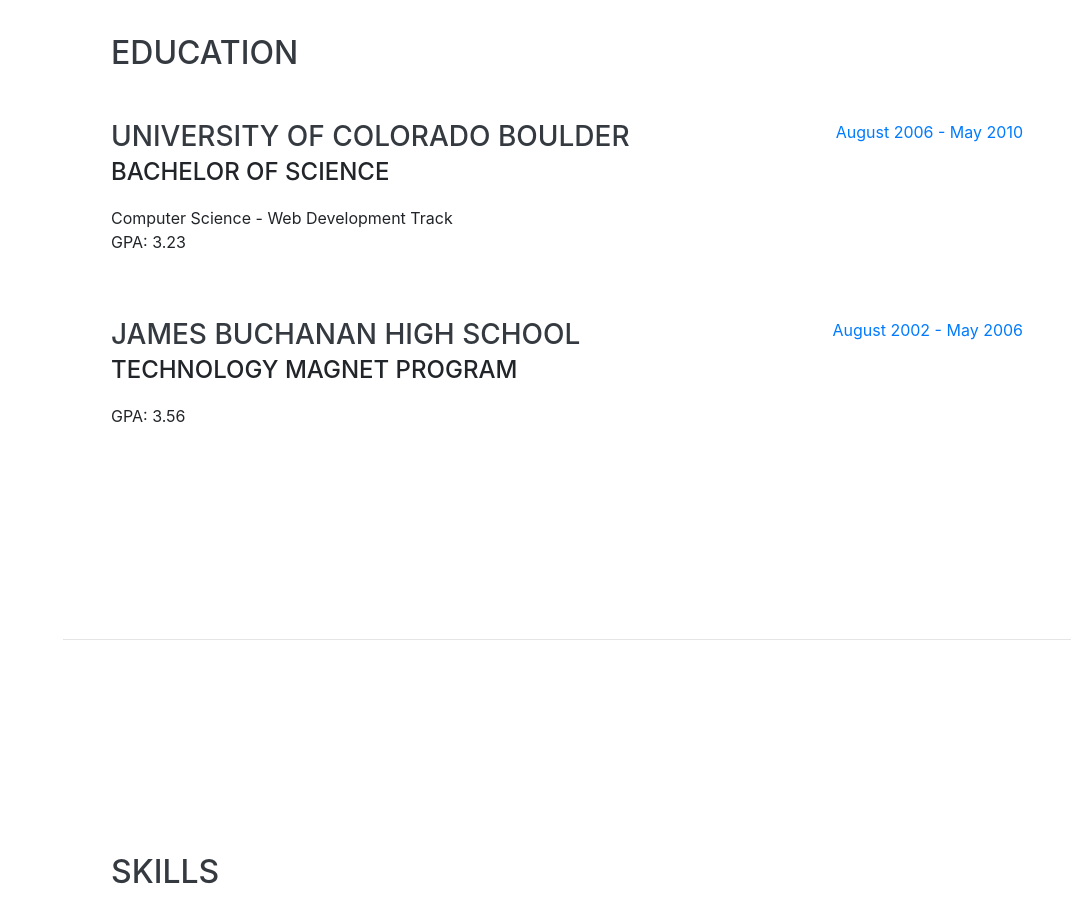
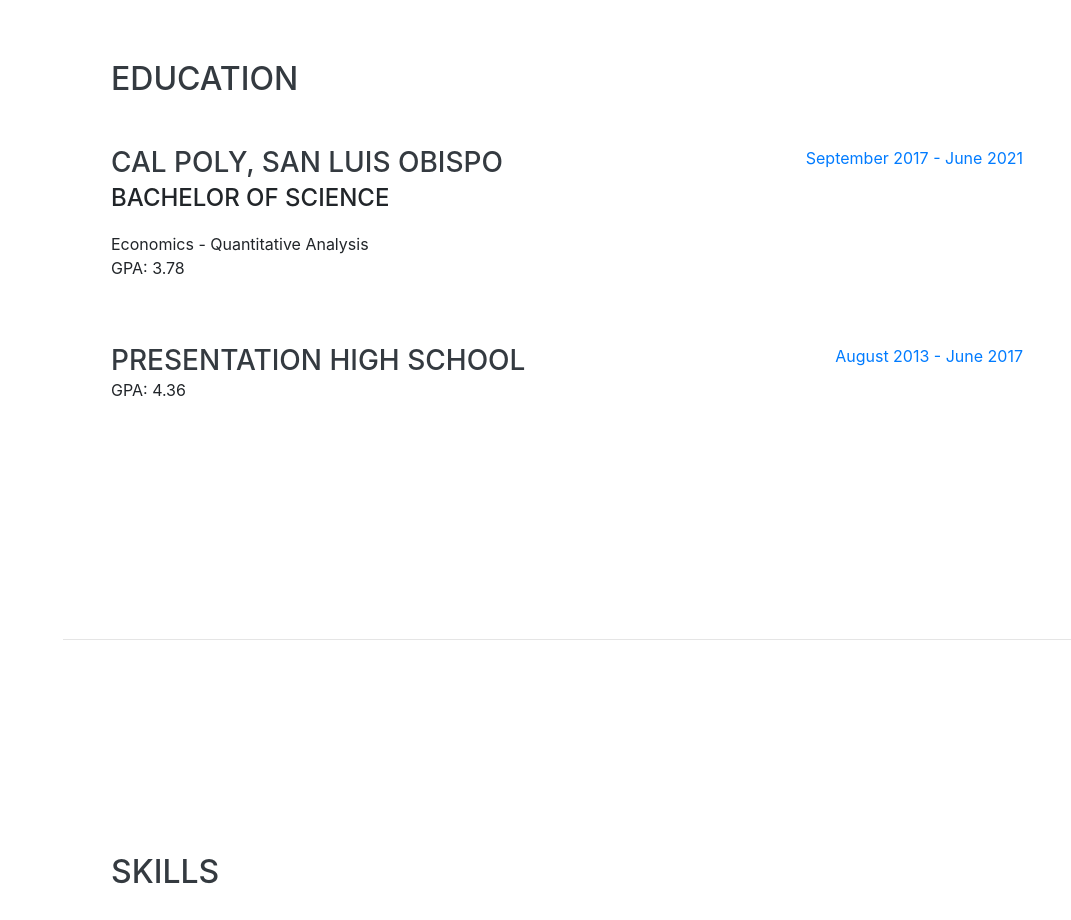
Before and after one commit to luciargomes/luciargomes.github.io, a website with bundled scripts: page index.html in a window 1280 px wide. Shown: the part 1960-2880 px from the top of the page, without its empty margins (209-1280 px from the left). Built offline with nearby package versions, Linux system fonts and the light colour scheme; a web font is replaced by a local one.

Commit message:
updated education

```diff
--- a/index.html
+++ b/index.html
@@ -143,24 +143,23 @@
 
         <div class="resume-item d-flex flex-column flex-md-row justify-content-between mb-5">
           <div class="resume-content">
-            <h3 class="mb-0">University of Colorado Boulder</h3>
+            <h3 class="mb-0">Cal Poly, San Luis Obispo</h3>
             <div class="subheading mb-3">Bachelor of Science</div>
-            <div>Computer Science - Web Development Track</div>
-            <p>GPA: 3.23</p>
+            <div>Economics - Quantitative Analysis</div>
+            <p>GPA: 3.78</p>
           </div>
           <div class="resume-date text-md-right">
-            <span class="text-primary">August 2006 - May 2010</span>
+            <span class="text-primary">September 2017 - June 2021</span>
           </div>
         </div>
 
         <div class="resume-item d-flex flex-column flex-md-row justify-content-between">
           <div class="resume-content">
-            <h3 class="mb-0">James Buchanan High School</h3>
-            <div class="subheading mb-3">Technology Magnet Program</div>
-            <p>GPA: 3.56</p>
+            <h3 class="mb-0">Presentation High School</h3>
+            <p>GPA: 4.36</p>
           </div>
           <div class="resume-date text-md-right">
-            <span class="text-primary">August 2002 - May 2006</span>
+            <span class="text-primary">August 2013 - June 2017</span>
           </div>
         </div>
 
```
